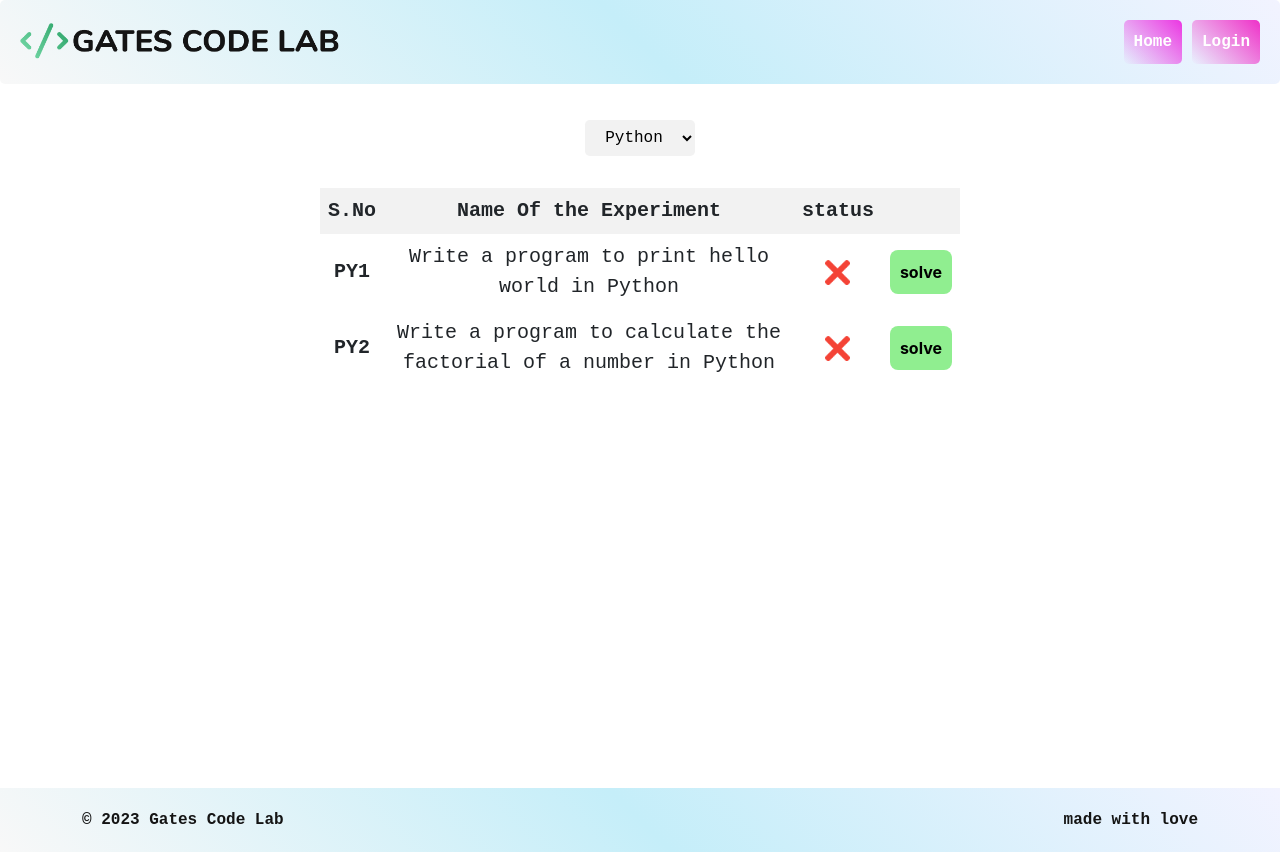
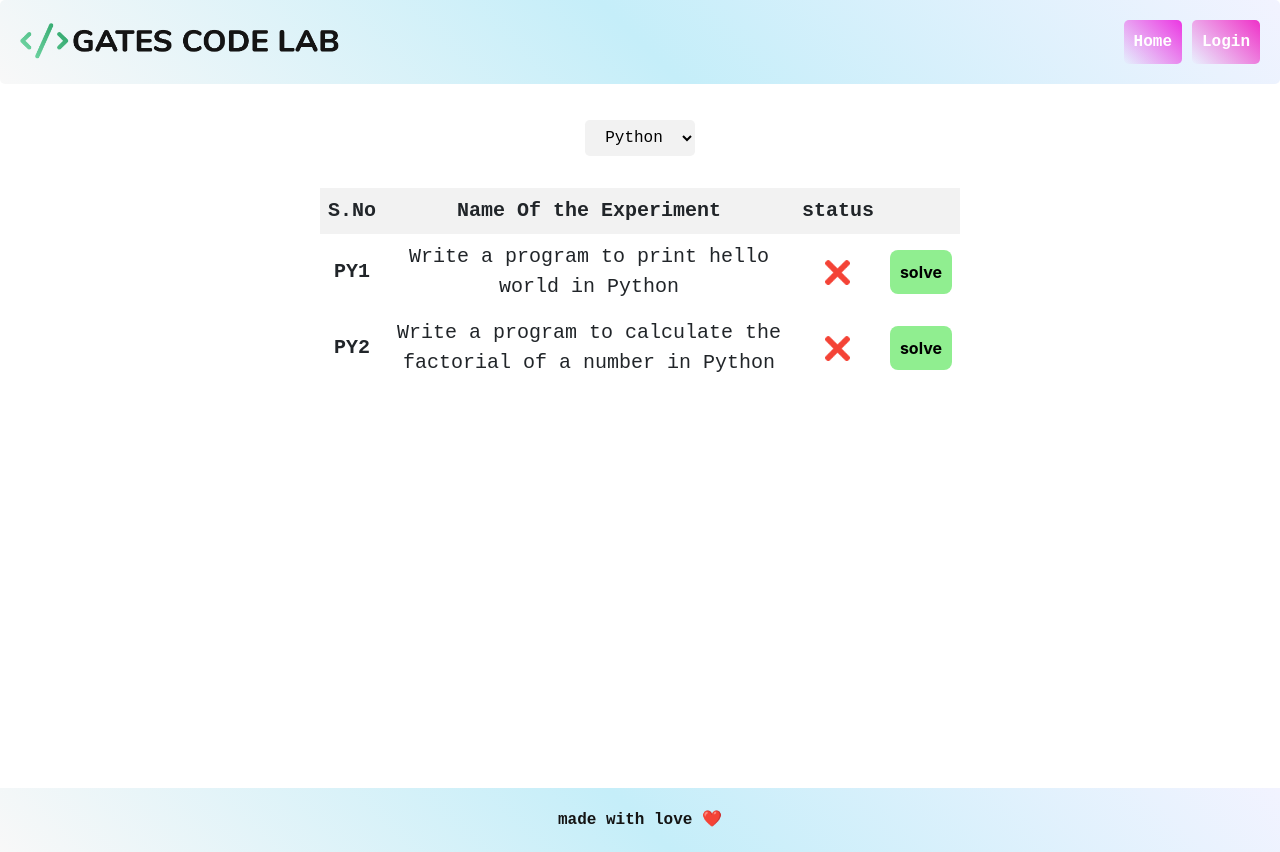
Before and after one commit to sharmas07/CodeLab, a React (Vite) app in the folder client/: page /allquestions in a window 1280 px wide. Built offline with nearby package versions, Linux system fonts and the light colour scheme; no server answers; a web font is replaced by a local one.

Commit message:
Some changes

```diff
--- a/client/src/Components/Styles/Footer.css
+++ b/client/src/Components/Styles/Footer.css
@@ -9,11 +9,11 @@
 
   }
 
-  .footer-content {
-    display: flex;
-    justify-content: space-between;
-    align-items: center;
+
+  .footer-content >p {
+    text-align: center;
   }
+
 
   .footer p {
     margin: 0;
@@ -42,7 +42,7 @@
   @media screen and (max-width:600px) {
 
   .footer{
-    font-size: 2rem;
+    font-size: 1rem;
     padding: 10px;
   }
 
--- a/client/src/Components/common/Footer.jsx
+++ b/client/src/Components/common/Footer.jsx
@@ -1,15 +1,12 @@
-import React from 'react';
-import "../Styles/Footer.css"
+import React from "react";
+import "../Styles/Footer.css";
 
 const Footer = () => {
   return (
     <footer className="footer">
       <div className="container">
         <div className="footer-content">
-          <p>&copy; {new Date().getFullYear()} Gates Code Lab</p>
-          <nav>
-            made with love
-          </nav>
+          <p>made with love ❤️</p>
         </div>
       </div>
     </footer>
--- a/client/src/Components/question/questionsData.js
+++ b/client/src/Components/question/questionsData.js
@@ -42,6 +42,42 @@ export const questionsData = [
     questionDescription: "Write a program to check if a string is a palindrome in Java",
     testcase: "madam"
   },
+  {
+    serialNo: "J1",
+    questionName: "Hello world",
+    questionDescription: "Write a program to print hello world in Java language",
+    testcase: "Hello world"
+  },
+  {
+    serialNo: "J2",
+    questionName: "Palindrome",
+    questionDescription: "Write a program to check if a string is a palindrome in Java",
+    testcase: "madam"
+  },
+  {
+    serialNo: "J1",
+    questionName: "Hello world",
+    questionDescription: "Write a program to print hello world in Java language",
+    testcase: "Hello world"
+  },
+  {
+    serialNo: "J2",
+    questionName: "Palindrome",
+    questionDescription: "Write a program to check if a string is a palindrome in Java",
+    testcase: "madam"
+  },
+  {
+    serialNo: "J1",
+    questionName: "Hello world",
+    questionDescription: "Write a program to print hello world in Java language",
+    testcase: "Hello world"
+  },
+  {
+    serialNo: "J2",
+    questionName: "Palindrome",
+    questionDescription: "Write a program to check if a string is a palindrome in Java",
+    testcase: "madam"
+  },
 
   // ... add more Java questions
 ]
```
Also changed, not shown: client/src/Components/Styles/Navbar.css (line endings or trailing spaces).
